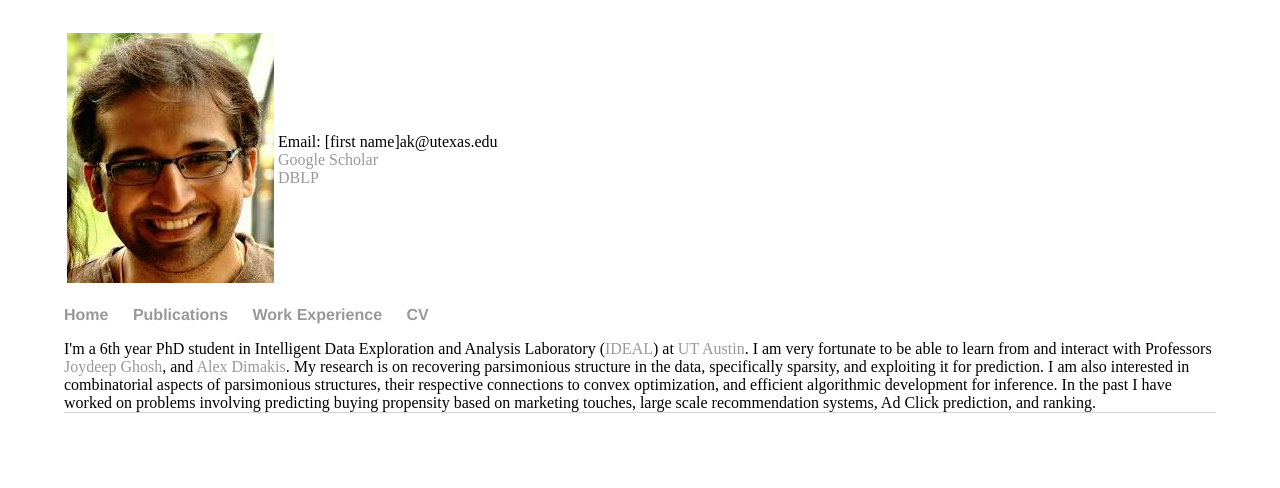
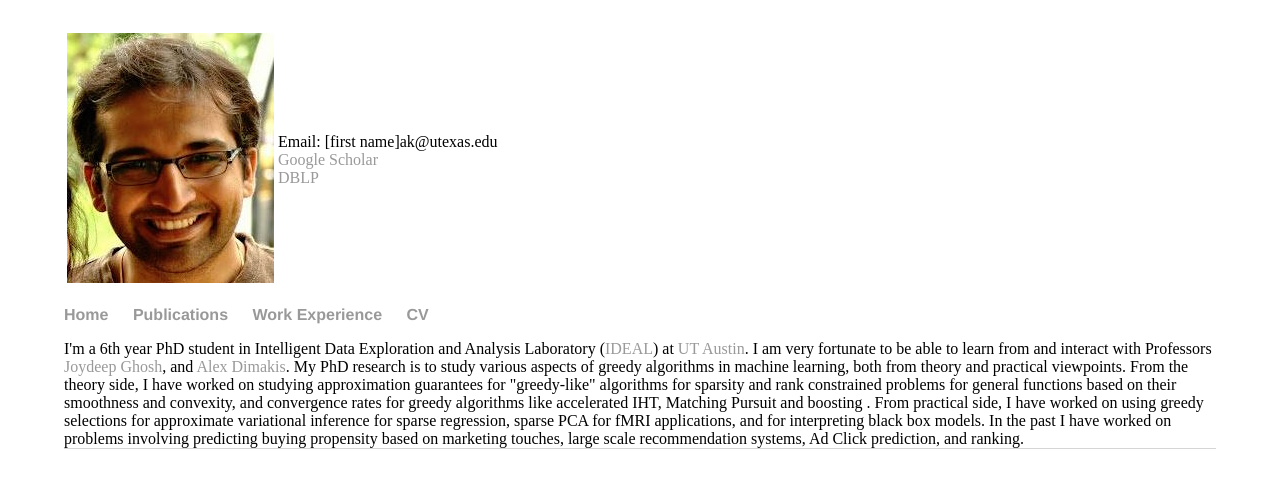
Before and after one commit to rjvak7/rjvak7.github.io, a Jekyll site: the page built from index.html, in a window 1280 px wide. Shown: the top 488 px of the page. Built offline with Jekyll 4.4.1, drawn with Linux system fonts in a browser that asks for light colours.

Commit message:
update pubs

```diff
--- a/index.html
+++ b/index.html
@@ -3,7 +3,6 @@ layout: default
 title: Rajiv Khanna -- Home
 ---
 <div >
-	I'm a 6th year PhD student in Intelligent Data Exploration and Analysis Laboratory (<a href="http://www.ideal.ece.utexas.edu">IDEAL</a>) at <a href="http://www.utexas.edu/">UT Austin</a>. I am very fortunate to be able to learn from and interact with Professors <a href="http://www.ideal.ece.utexas.edu/ghosh">Joydeep Ghosh</a>, and <a href="http://users.ece.utexas.edu/~dimakis/"> Alex Dimakis</a>. My research is on recovering parsimonious structure in the data, specifically sparsity, and exploiting it for prediction. I am also interested in combinatorial aspects of parsimonious structures, their respective connections to convex optimization, and efficient algorithmic development for inference.
-	In the past I have worked on problems involving predicting buying propensity based on marketing touches, large scale recommendation systems, Ad Click prediction, and ranking.
+	I'm a 6th year PhD student in Intelligent Data Exploration and Analysis Laboratory (<a href="http://www.ideal.ece.utexas.edu">IDEAL</a>) at <a href="http://www.utexas.edu/">UT Austin</a>. I am very fortunate to be able to learn from and interact with Professors <a href="http://www.ideal.ece.utexas.edu/ghosh">Joydeep Ghosh</a>, and <a href="http://users.ece.utexas.edu/~dimakis/"> Alex Dimakis</a>. My PhD research is to study various aspects of greedy algorithms in machine learning, both from theory and practical viewpoints. From the theory side, I have worked on studying approximation guarantees for "greedy-like" algorithms for sparsity and rank constrained problems for general functions based on their smoothness and convexity, and convergence rates for greedy algorithms like accelerated IHT, Matching Pursuit and boosting . From practical side, I have worked on using greedy selections for approximate variational inference for sparse regression, sparse PCA for fMRI applications, and for interpreting black box models. In the past I have worked on problems involving predicting buying propensity based on marketing touches, large scale recommendation systems, Ad Click prediction, and ranking.
 
 </div>
```
